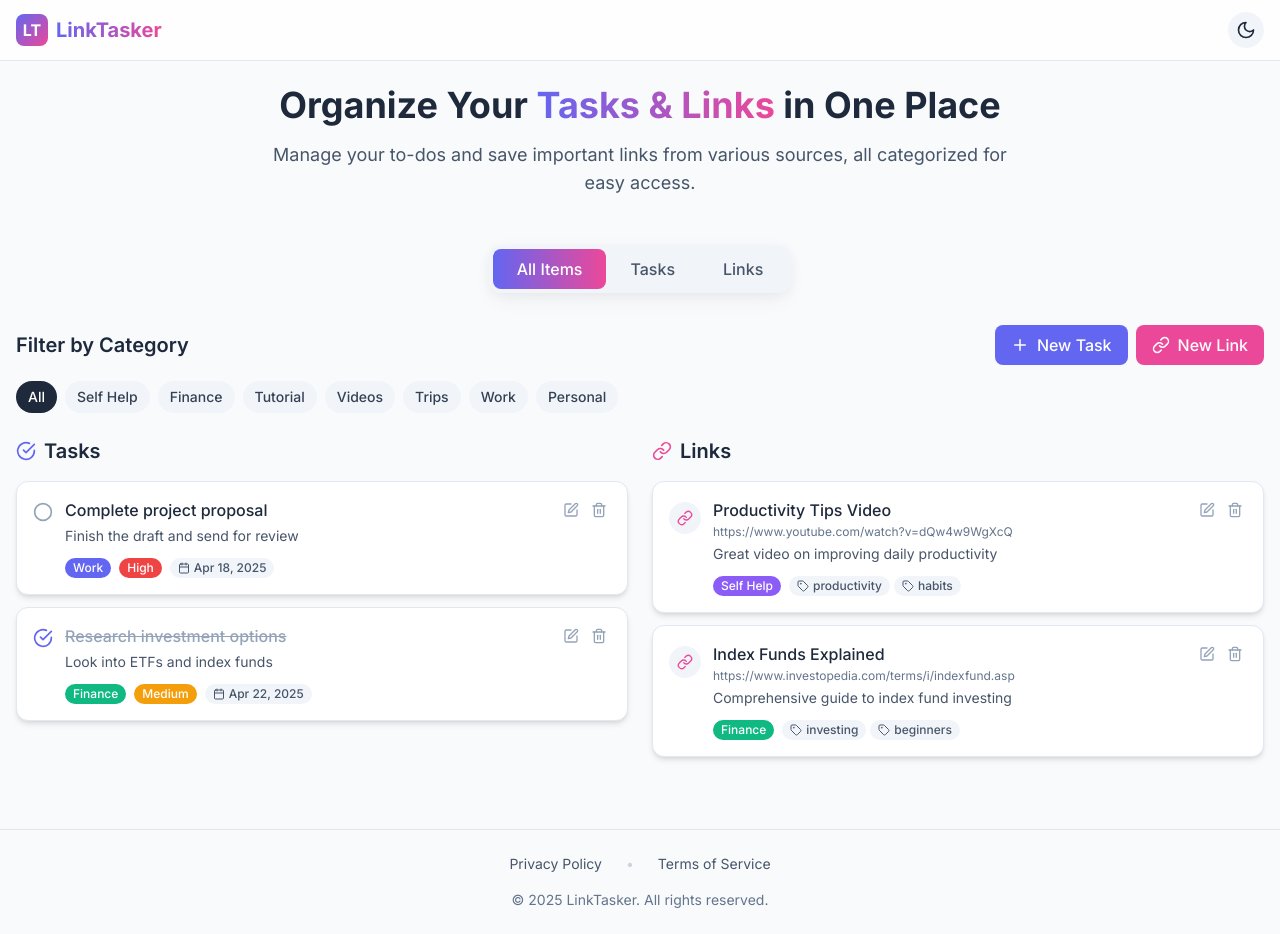
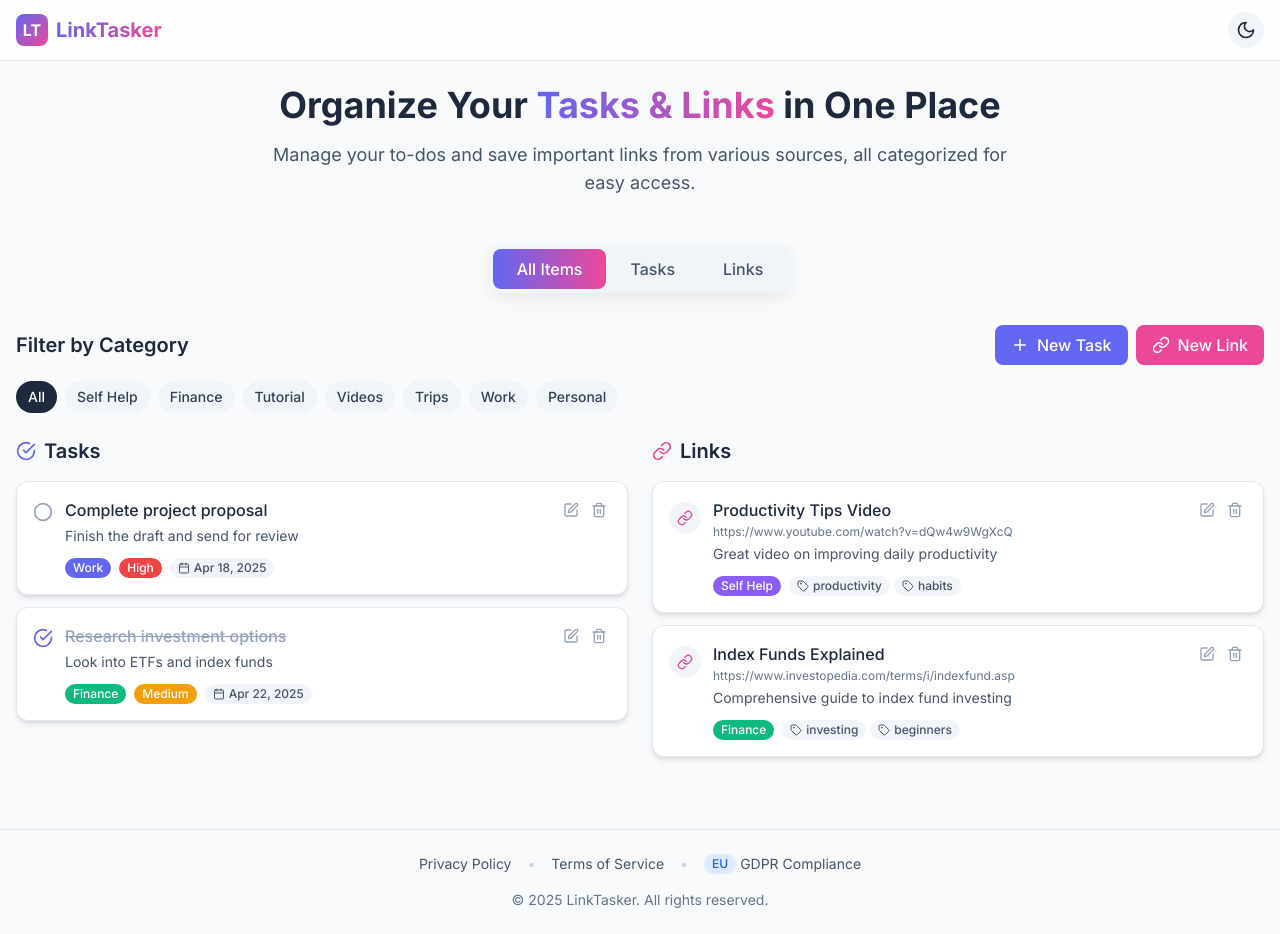
Before and after one commit to apper-canvas/aKuMrB-linktasker, a React (Vite) app: page / in a window 1280 px wide. Built offline with nearby package versions, Linux system fonts and the light colour scheme.

Commit message:
Update App.jsx to include GDPR route and footer link

```diff
--- a/src/App.jsx
+++ b/src/App.jsx
@@ -5,6 +5,7 @@ import { motion } from 'framer-motion'
 import Home from './pages/Home'
 import Privacy from './pages/Privacy'
 import Terms from './pages/Terms'
+import GDPR from './pages/GDPR'
 import NotFound from './pages/NotFound'
 
 function App() {
@@ -52,6 +53,7 @@ function App() {
           <Route path="/" element={<Home />} />
           <Route path="/privacy" element={<Privacy />} />
           <Route path="/terms" element={<Terms />} />
+          <Route path="/gdpr" element={<GDPR />} />
           <Route path="*" element={<NotFound />} />
         </Routes>
       </main>
@@ -59,7 +61,7 @@ function App() {
       <footer className="border-t border-surface-200 dark:border-surface-700 py-6 mt-12">
         <div className="container mx-auto px-4">
           <div className="flex flex-col items-center gap-4">
-            <div className="flex items-center gap-6 text-sm">
+            <div className="flex items-center justify-center flex-wrap gap-4 text-sm">
               <Link
                 to="/privacy"
                 className="text-surface-600 dark:text-surface-400 hover:text-primary dark:hover:text-primary transition-colors"
@@ -73,6 +75,16 @@ function App() {
               >
                 Terms of Service
               </Link>
+              <span className="text-surface-300 dark:text-surface-600">•</span>
+              <Link
+                to="/gdpr"
+                className="text-surface-600 dark:text-surface-400 hover:text-primary dark:hover:text-primary transition-colors flex items-center gap-1"
+              >
+                <span className="text-xs bg-blue-100 dark:bg-blue-900/30 text-blue-600 dark:text-blue-400 px-2 py-0.5 rounded-full font-medium">
+                  EU
+                </span>
+                GDPR Compliance
+              </Link>
             </div>
             <p className="text-center text-surface-500 dark:text-surface-400 text-sm">
               © {new Date().getFullYear()} LinkTasker. All rights reserved.
```
